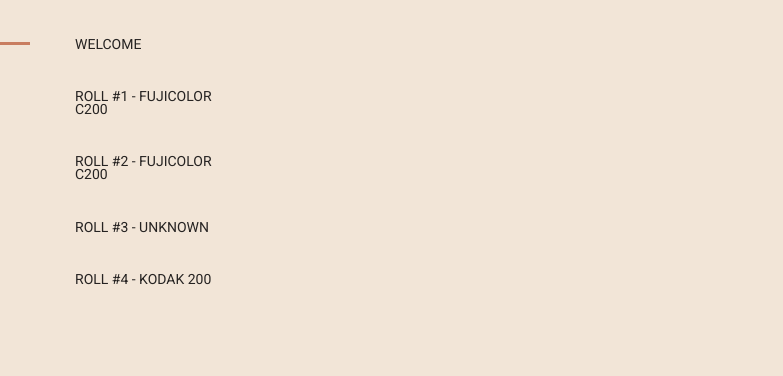
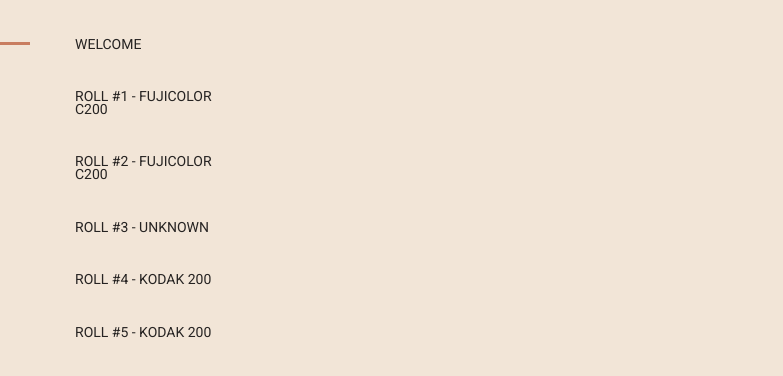
Before and after one commit to Neeyen38/neeyentiah, a plain HTML site: page index.html in a window 1280 px wide. Shown: the part 322-698 px from the top of the page, without its empty margins (0-783 px from the left). Drawn offline with Linux system fonts and the light colour scheme; a web font is replaced by a local one.

Commit message:
Add files via upload

```diff
--- a/index.html
+++ b/index.html
@@ -60,6 +60,7 @@
                     <li><a href="rolltwo.html">Roll #2 - Fujicolor C200</a></li>
                     <li><a href="rollthree.html">Roll #3 - Unknown</a></li>
                     <li><a href="rollfour.html">Roll #4 - Kodak 200</a></li>
+                    <li><a href="rollfive.html">Roll #5 - Kodak 200</a></li>
                 </ul>
             </nav>
 
```
